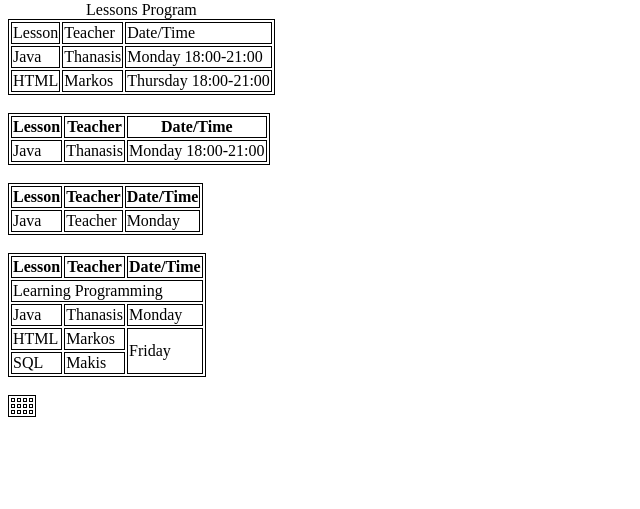
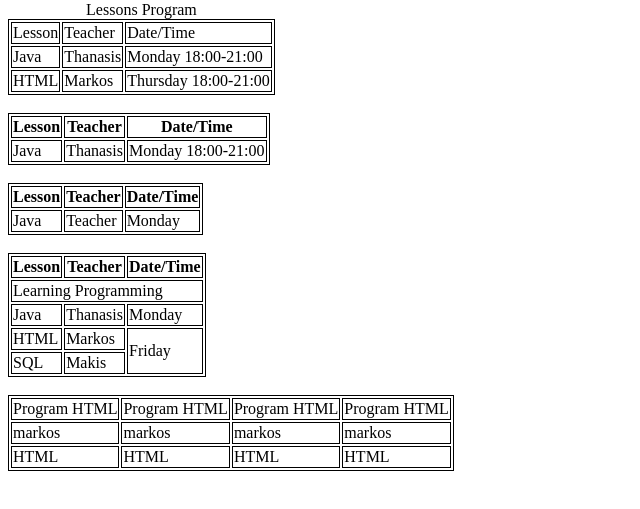
Before and after one commit to konstantinamelik-prog/coding-factory9-web, a plain HTML site: page ch1/tables.html in a window 1280 px wide. Shown: the part 79-588 px from the top of the page, without its empty margins (0-640 px from the left). Drawn offline with Linux system fonts and the light colour scheme.

Commit message:
fix: add tables and autofill

```diff
--- a/ch1/tables.html
+++ b/ch1/tables.html
@@ -111,23 +111,27 @@
         <!-- table>tr*3>td*4 -->
          <table>
             <tr>
-                <td></td>
-                <td></td>
-                <td></td>
-                <td></td>
+                <td>Program HTML</td>
+                <td>Program HTML</td>
+                <td>Program HTML</td>
+                <td>Program HTML</td>
             </tr>
             <tr>
-                <td></td>
-                <td></td>
-                <td></td>
-                <td></td>
+                <td>markos</td>
+                <td>markos</td>
+                <td>markos</td>
+                <td>markos</td>
             </tr>
             <tr>
-                <td></td>
-                <td></td>
-                <td></td>
-                <td></td>
+                <td>HTML</td>
+                <td>HTML</td>
+                <td>HTML</td>
+                <td>HTML</td>
             </tr>
          </table>
+
+         <!-- επιλογή πολλάπλών γραμμών
+         1) alt + mouse click
+         2) ctrl + alt + (up or down arrow) από το πληκτρολόγιο -->
     </body>
 </html>
```
